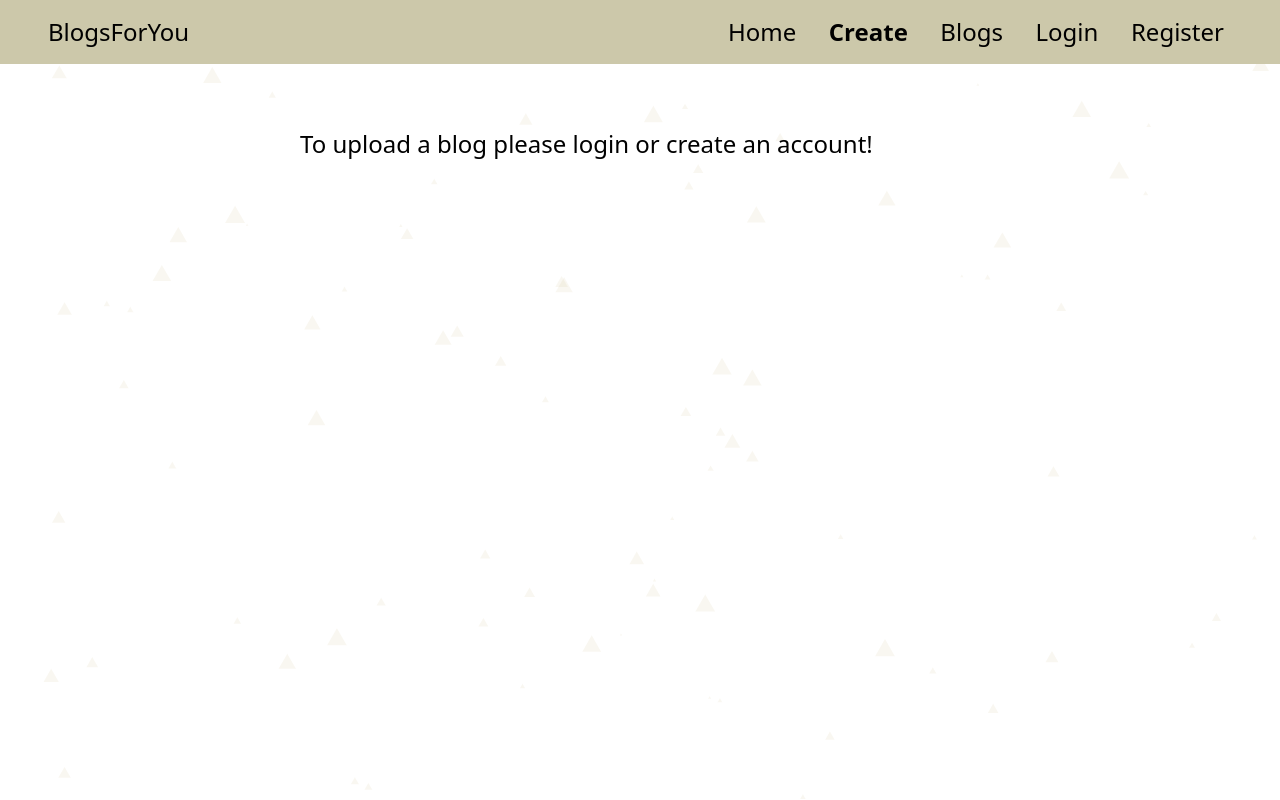
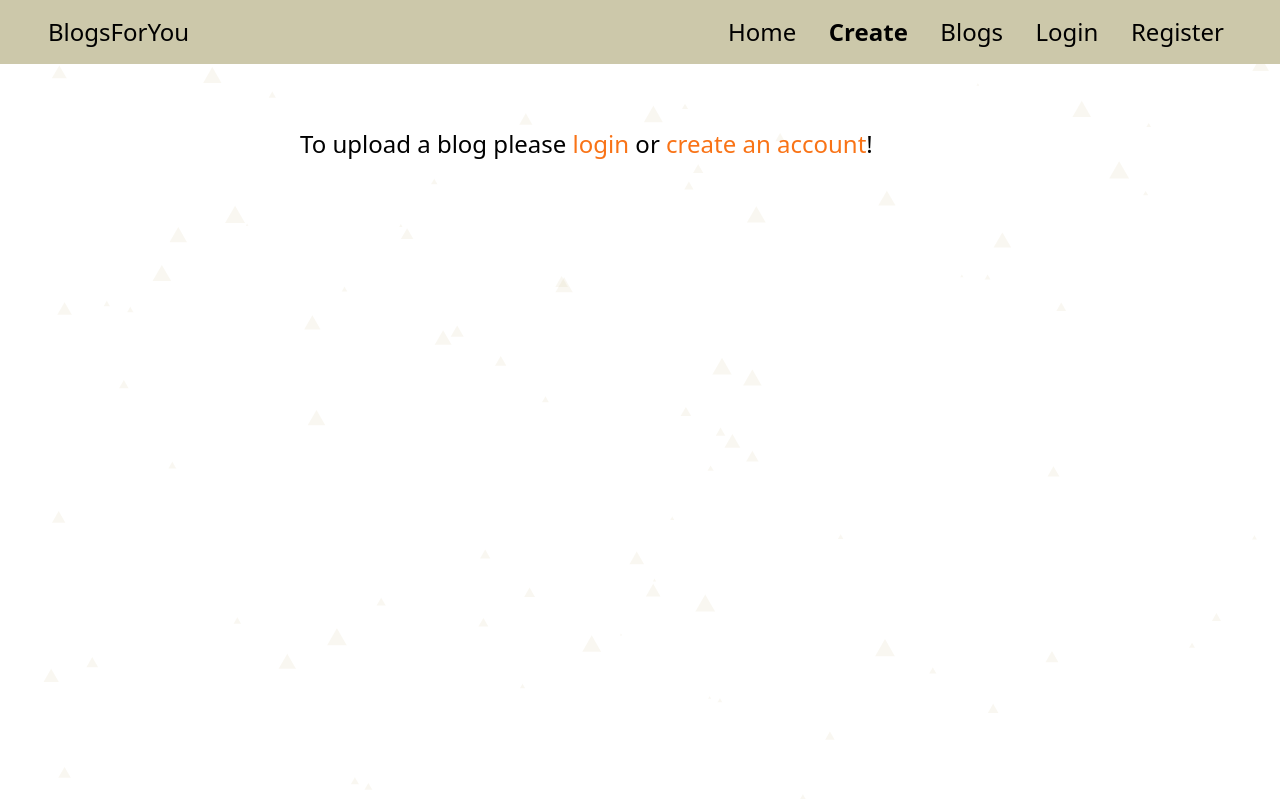
Before and after one commit to alimoid14/BlogsForYou-frontend, a Next.js app: page /create in a window 1280 px wide. Shown: the top 800 px of the page. Built offline with nearby package versions, Linux system fonts and the light colour scheme; no server answers.

Commit message:
Highlight links, footer 0 and minor style changes

```diff
--- a/app/blogs/page.tsx
+++ b/app/blogs/page.tsx
@@ -37,7 +37,7 @@ export default function RenderBlogs() {
         height={500}
         quality={100}
         alt="image"
-        className="w-screen h-auto"
+        className="w-screen h-auto justify-self-start"
         unoptimized={true}
         priority
       />
--- a/app/components/Blog.tsx
+++ b/app/components/Blog.tsx
@@ -34,7 +34,7 @@ const Blog: React.FC<BlogProps> = ({ blog }) => {
   return (
     <div
       key={blog._id}
-      className="mb-16 p-12 rounded-xl flex flex-col bg-white dark:bg-black"
+      className="mb-16 p-12 rounded-xl flex flex-col bg-white dark:bg-black min-height"
       onMouseLeave={() => {
         //setBlogID("");
         setToggle(false);
--- a/app/components/Footer.tsx
+++ b/app/components/Footer.tsx
@@ -2,7 +2,7 @@ import React from "react";
 
 export default function Footer() {
   return (
-    <footer className="flex bg-[#CCC8AA] dark:bg-slate-800 dark:text-white flex-col items-center sm:flex-row sm:justify-evenly text-xl font-semibold">
+    <footer className="flex bg-[#CCC8AA] dark:bg-slate-800 dark:text-white flex-col items-center sm:flex-row sm:justify-evenly text-xl font-semibold w-screen">
       <div className="py-4 w-96 sm:w-auto">
         <h2>
           Developed by: <br />
--- a/app/create/page.tsx
+++ b/app/create/page.tsx
@@ -112,8 +112,16 @@ export default function CreateBlog() {
         </form>
       ) : (
         <div className="text-2xl text-black dark:text-white w-2/3 mt-16 lg:w-[680px]">
-          To upload a blog please <a href="login">login </a>or
-          <a href="register"> create an account</a>!
+          To upload a blog please{" "}
+          <a href="login" className="text-orange-500">
+            login{" "}
+          </a>
+          or
+          <a href="register" className="text-orange-500">
+            {" "}
+            create an account
+          </a>
+          !
         </div>
       )}
     </main>
```
